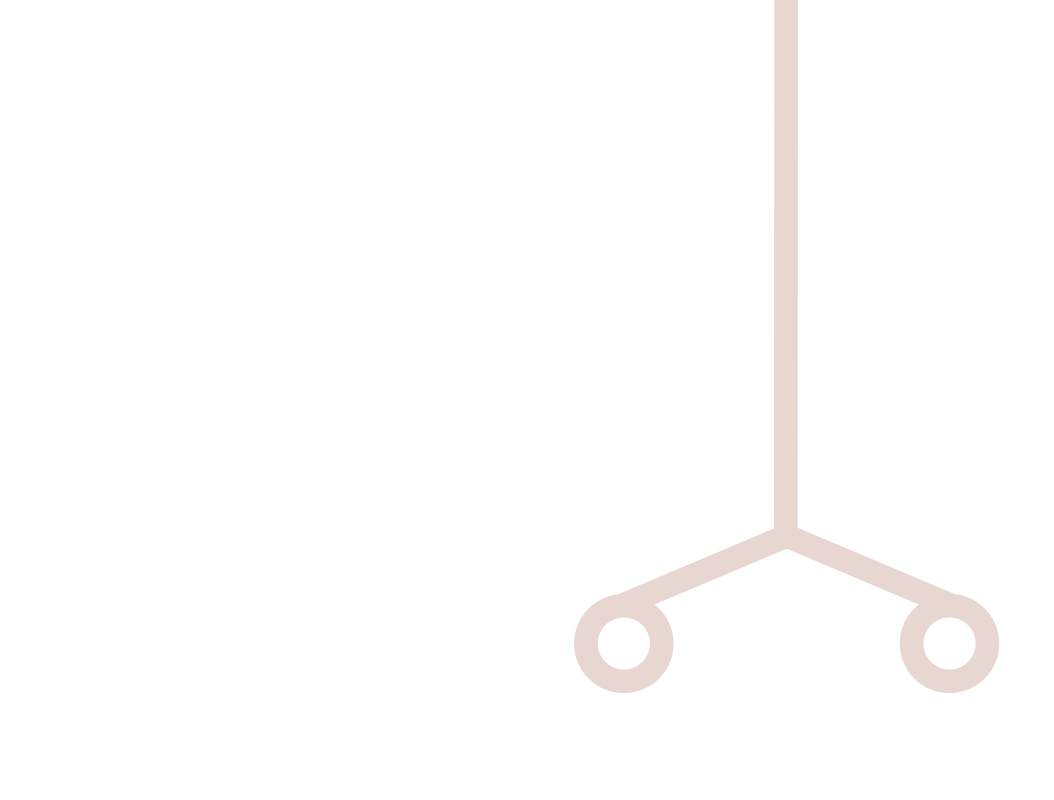
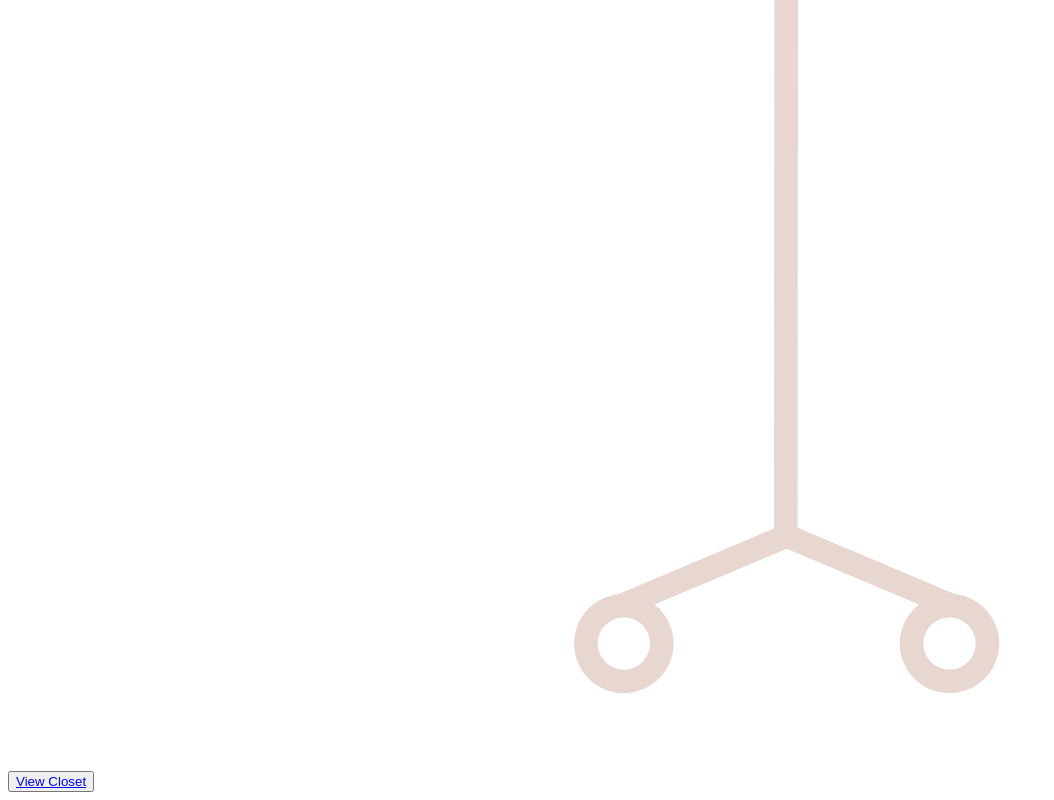
Before and after one commit to jasonligg/hanger, a React app: page / in a window 1280 px wide. Shown: the part 795-1595 px from the top of the page, without its empty margins (0-1054 px from the left). Before the commit the page ends 1574 px from the top, so only its background shows below. Built offline with nearby package versions, Linux system fonts and the light colour scheme.

Commit message:
Landing page skeleton complete

```diff
--- a/src/App/components/Landing.js
+++ b/src/App/components/Landing.js
@@ -1,10 +1,19 @@
 import React, { useState, useEffect } from 'react';
-import { BrowserRouter as Router, Route, Link, Switch } from 'react-router-dom';
+import {
+  BrowserRouter as Router,
+  Route,
+  Link,
+  Switch,
+  NavLink,
+} from 'react-router-dom';
 
 const Landing = () => {
   return (
     <div className="main">
       <img id="logo" src="./src/Images/HangerLogo.png" alt="hangerLogo" />
+      <button>
+        <NavLink to="/closet">View Closet</NavLink>
+      </button>
     </div>
   );
 };
--- a/src/App/containers/ClosetContainer.js
+++ b/src/App/containers/ClosetContainer.js
@@ -38,7 +38,7 @@ const ClosetContainer = () => {
   return (
     <div className="ClosetContainer">
       <InputDisplay />
-      <TableDisplay />
+      {/* <TableDisplay /> */}
     </div>
   );
 };
```
